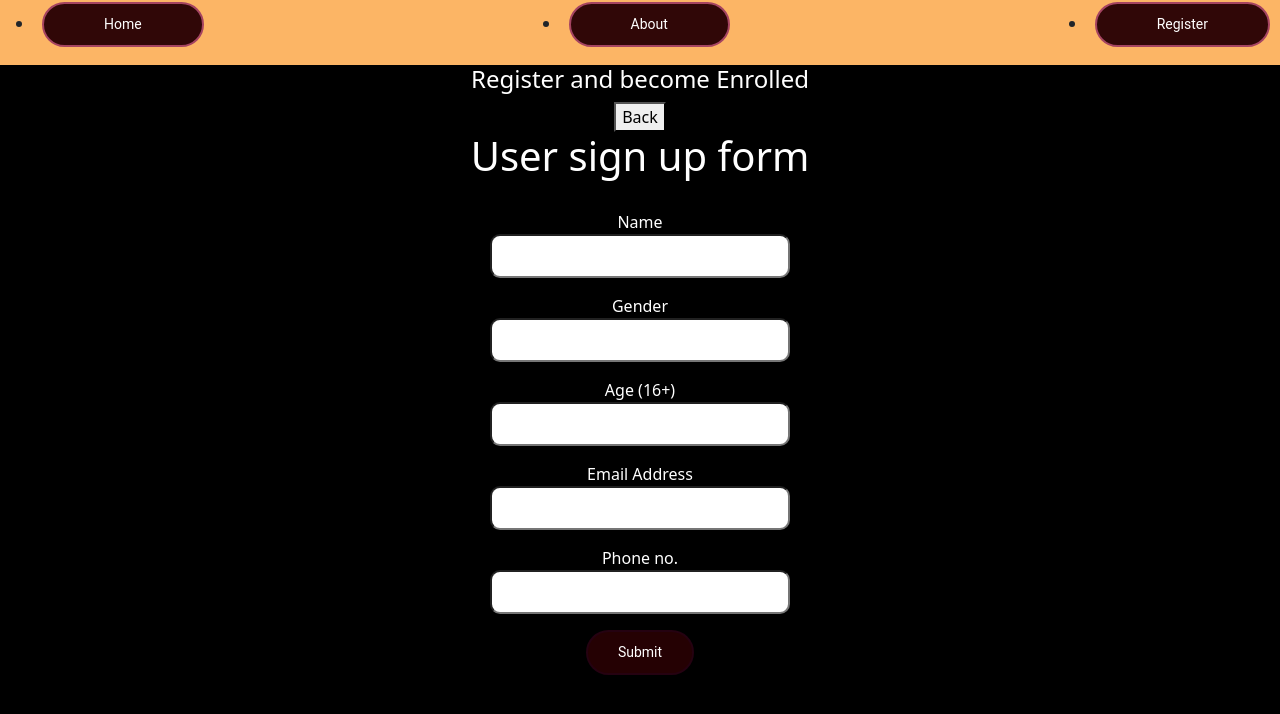
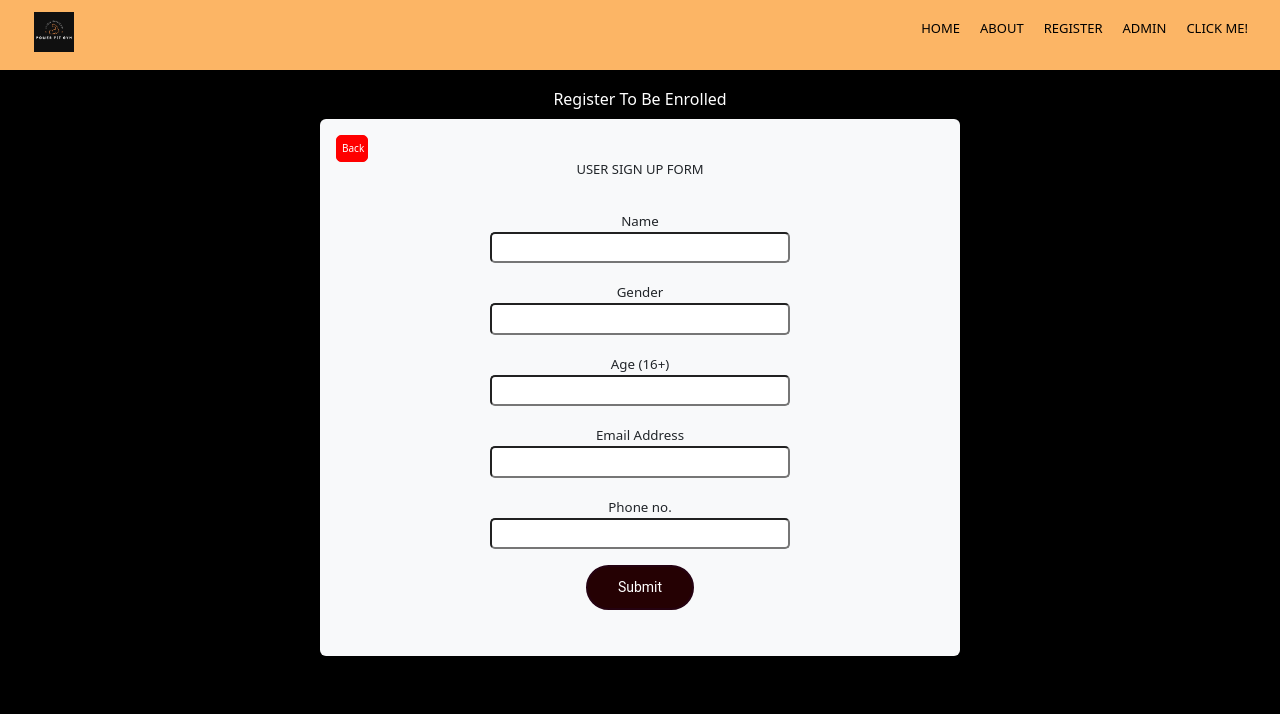
Before and after one commit to Annah-2003/Power-Fit-Gym, a React (Create React App) app in the folder client/: page /register in a window 1280 px wide. Shown: the top 714 px of the page. Built offline with nearby package versions, Linux system fonts and the light colour scheme; no server answers.

Commit message:
Add style

```diff
--- a/client/src/components/Form.js
+++ b/client/src/components/Form.js
@@ -97,7 +97,7 @@ const planType = [
           <button type="submit">Add Plan</button>
         </p>
         <p>
-          <Link to = {`/enrolled`}><button type="Cancel">Back</button></Link>
+          <Link to = {`/enrolled`}><button type="Cancel" className="delete">Back</button></Link>
         </p>
 
     </form>
--- a/client/src/components/Navbar.js
+++ b/client/src/components/Navbar.js
@@ -1,26 +1,25 @@
 import React from 'react'
-import { Link } from 'react-router-dom';
+import { Link } from 'react-router-dom'
 
-
-
- function Navbar() {
-
-
+function NewNav() {
   return (
-    <header>
-        <div className='Navbar'>
-        <nav >
-          <ul className='navlink'>
+    <nav>
+        <ul>
+            <div className='logo'>
+                <img src={require('../Avitar/Spring.png')} width={'40px'} />
+            </div>
+            <div className='menu-items'>
                 <li><Link to="/">Home</Link></li>
                 <li><Link to="/about">About</Link></li>
                 {/* <li><Link to="/enrolled">Enrolled</Link></li> */}
                 <li><Link to="/register">Register</Link></li>
+                <li><Link to="/enrolled">Admin</Link></li>
+                <li><Link to="/about">Click Me!</Link></li>
+            </div>
+
         </ul>
     </nav>
-    </div>
-    </header>
-
   )
 }
 
-export default Navbar
+export default NewNav
--- a/client/src/components/RegiForm.js
+++ b/client/src/components/RegiForm.js
@@ -58,13 +58,13 @@ function RegiForm() {
   });
 
   return (
-    <div>
-      <Link to={"/about"}>
-        <button>Back</button>
+    <div className="bg-light p-3 m-auto col-md-6 rounded">
+      <Link className="btn-back" to={"/"}>
+        Back
       </Link>
-      <h1>User sign up form</h1>
+      <h1 className="register-heading">User sign up form</h1>
       <form onSubmit={formik.handleSubmit} style={{ margin: "30px" }}>
-        <label htmlFor="name" className="text-white">
+        <label htmlFor="name" className="register-label">
           Name
         </label>
         <br />
@@ -75,14 +75,14 @@ function RegiForm() {
           value={formik.values.name}
           style={{
             width: "300px",
-            borderRadius: "10px",
-            fontSize: "16px",
-            padding: "8px",
+            borderRadius: "5px",
+            fontSize: "small",
+            padding: "4px",
           }}
         />
         <p style={{ color: "red" }}>{formik.errors.name}</p>
 
-        <label htmlFor="gender" className="text-white">
+        <label htmlFor="gender" className="register-label">
           Gender
         </label>
         <br />
@@ -93,14 +93,14 @@ function RegiForm() {
           value={formik.values.gender}
           style={{
             width: "300px",
-            borderRadius: "10px",
-            fontSize: "16px",
-            padding: "8px",
+            borderRadius: "5px",
+            fontSize: "small",
+            padding: "4px",
           }}
         />
         <p style={{ color: "red" }}>{formik.errors.gender}</p>
 
-        <label htmlFor="age" className="text-white">
+        <label htmlFor="age" className="register-label">
           Age (16+)
         </label>
         <br />
@@ -111,14 +111,14 @@ function RegiForm() {
           value={formik.values.age}
           style={{
             width: "300px",
-            borderRadius: "10px",
-            fontSize: "16px",
-            padding: "8px",
+            borderRadius: "5px",
+            fontSize: "small",
+            padding: "4px",
           }}
         />
         <p style={{ color: "red" }}>{formik.errors.age}</p>
 
-        <label htmlFor="email" className="text-white">
+        <label htmlFor="email" className="register-label">
           Email Address
         </label>
         <br />
@@ -129,14 +129,14 @@ function RegiForm() {
           value={formik.values.email}
           style={{
             width: "300px",
-            borderRadius: "10px",
-            fontSize: "16px",
-            padding: "8px",
+            borderRadius: "5px",
+            fontSize: "small",
+            padding: "4px",
           }}
         />
         <p style={{ color: "red" }}>{formik.errors.email}</p>
 
-        <label htmlFor="phone" className="text-white">
+        <label htmlFor="phone" className="register-label">
           Phone no.
         </label>
         <br />
@@ -147,9 +147,9 @@ function RegiForm() {
           value={formik.values.phone}
           style={{
             width: "300px",
-            borderRadius: "10px",
-            fontSize: "16px",
-            padding: "8px",
+            borderRadius: "5px",
+            fontSize: "small",
+            padding: "4px",
           }}
         />
         <p style={{ color: "red" }}>{formik.errors.phone}</p>
--- a/client/src/pages/About.js
+++ b/client/src/pages/About.js
@@ -34,25 +34,26 @@ function About() {
 
   return (
     <div>
-      <h1 className="text-primary">Our Instructors</h1>
+      <h1 className="heading">Our Instructors</h1>
 
       <section className="user_container">
-        <div key={result.id} className="card bg-light p-3">
+        <div key={result.id} className="card bg-light p-3" id="about-body">
+          <Link  className="close" to="/">X</Link>
           <h3>({index + 1} of {results.length})</h3>
           <h2 className="bg-info text-white p-2 rounded">{result.name}</h2>
           <h5>Gender: {result.gender}</h5>
           <h5>Level: {result.level}</h5>
           <div className="d-flex justify-content-between">
-            <button className="btn btn-primary" onClick={handlePrevClick}>
+            <button id="about-btn" className="btn btn-primary" onClick={handlePrevClick}>
               Previous
             </button>
-            <button className="btn btn-primary" onClick={handleNextClick}>
+            <button id="about-btn" className="btn btn-primary" onClick={handleNextClick}>
               Next
             </button>
           </div>
           <p>
             <Link to="/register">
-              <button className="btn btn-success">Click here to Register</button>
+              <button id="about-btn"  className="btn btn-success">Click here to Register</button>
             </Link>
           </p>
         </div>
--- a/client/src/pages/Enrolled.js
+++ b/client/src/pages/Enrolled.js
@@ -27,7 +27,7 @@ function Enrolled() {
   }
 
   return (
-    <>
+    <div className="enrolled">
         <h2>Enrolled Info</h2>
         <section className="user_container">
         {users.map((user) => (
@@ -38,11 +38,11 @@ function Enrolled() {
             <h5>Gender: {user.gender}</h5>
             <h5>E-mail: {user.email}</h5>
             <p>Subcription:{user.plans}</p>
-            <button onClick={() => handleDelete(user.id)}>Delete</button>
+            <button className="delete" onClick={() => handleDelete(user.id)}>Delete</button>
           </div>
         ))}
         </section>
-    </>
+    </div>
   )
 }
 
--- a/client/src/pages/Home.js
+++ b/client/src/pages/Home.js
@@ -1,22 +1,17 @@
 import React from "react";
 import { Link } from "react-router-dom";
-import Spring from '../Avitar/Spring.jpg.png';
+import Spring from '../Avitar/Spring.png';
+import NewNav from "../components/Navbar";
 
 function Home() {
   return (
-    <>
-      <div className="button-container">
-        <h3>
-          <Link to="/enrolled"><button type="admin">ADMIN</button></Link>
-        </h3>
-        <h2>
-          <Link to="/about"><button>Click Me!</button></Link>
-        </h2>
-      </div>
-      <section>
-        <img src={Spring} className="Spring" alt="exercise" />
-      </section>
-    </>
+    <div className="home">
+
+      <img src={require('../Avitar/Spring.png')} style={{
+        marginTop: "70px",
+        }}/>
+
+    </div>
   );
 }
 
--- a/client/src/pages/Register.js
+++ b/client/src/pages/Register.js
@@ -12,8 +12,8 @@ function Register() {
 
   return (
     <>
-      <div className="text-white">
-        <h4>Register and become Enrolled</h4>
+      <div className="register">
+        <h2>Register To Be Enrolled</h2>
         <RegiForm />
       </div>
     </>
```
Also changed, not shown: 1 other file (tests, documents, lock files or other folders). Lines whose indentation alone changed are shown as unchanged.
